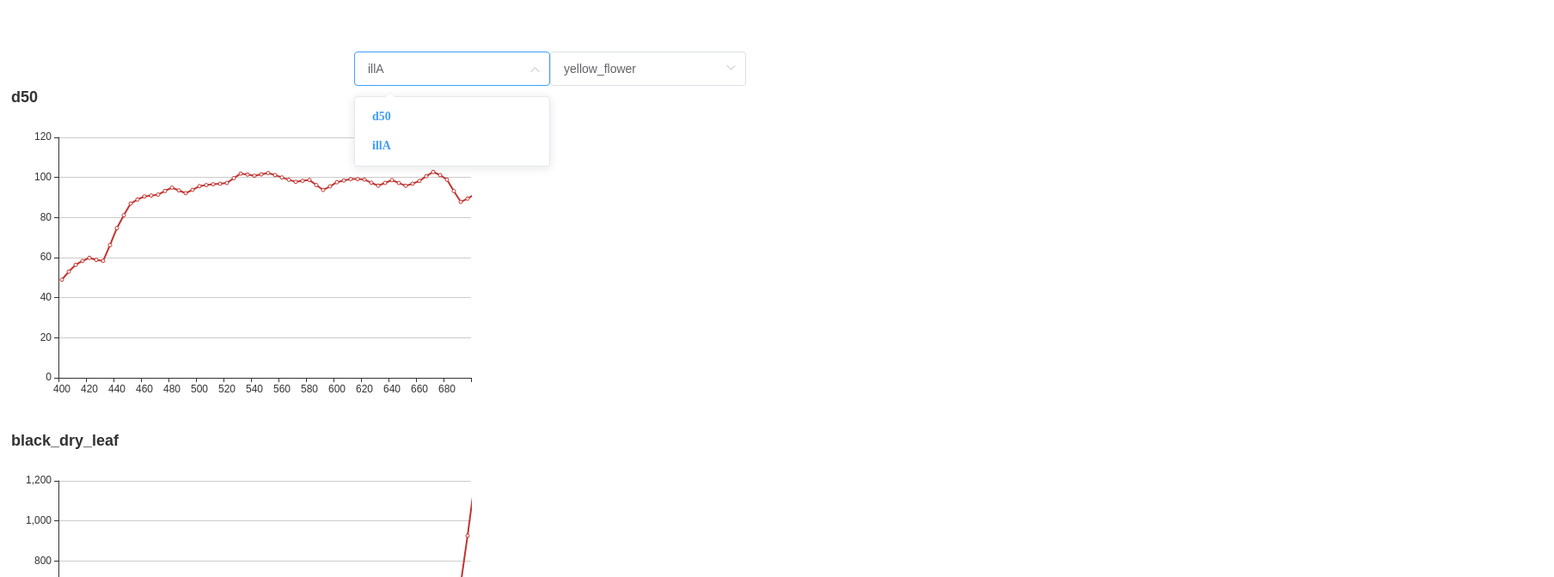
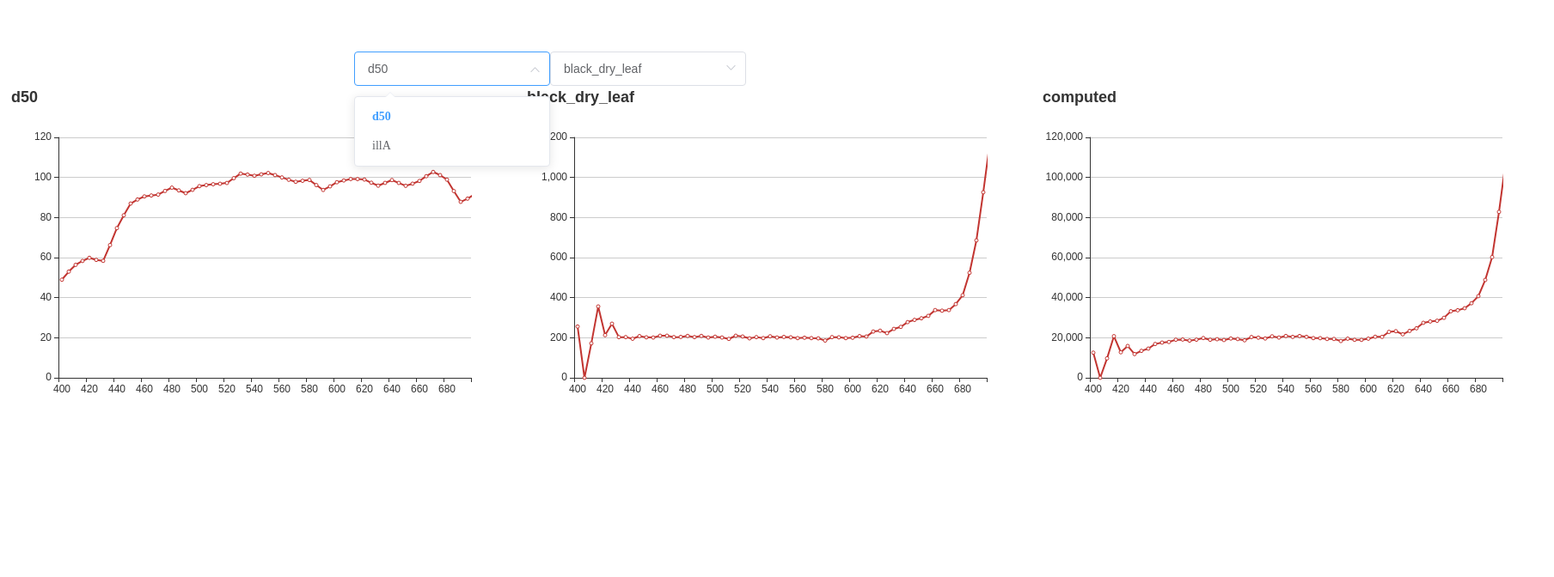
Before and after one commit to HaoPatrick/UltraSpectrum, a Vue app: page / in a window 1280 px wide. Both pictures are taken after a click on the icon 622 px from the left and 80 px from the top of the page. Shown: the top 672 px of the page at 86% size, 1808 px wide, since content can reach past the window. Built offline with nearby package versions, Linux system fonts and the light colour scheme.

Commit message:
select bug fix

```diff
--- a/src/App.vue
+++ b/src/App.vue
@@ -1,17 +1,18 @@
 <template>
   <div id="app">
     <div>
-      <el-select v-model="selectedLight">
-        <el-option v-for="item in lights" :key="item.name" :label="item.name" :value="item">
+      <el-select @change="updateChange" placeholder="Select" v-model="selectedLight">
+        <el-option v-for="(item,index) in lights" :key="item.name" :label="item.name" :value="index">
         </el-option>
       </el-select>
-      <el-select v-model="selectedReflectance">
-        <el-option v-for="item in reflectance" :key="item.name" :label="item.name" :value="item"></el-option>
+      <el-select @change="updateChange" placeholder="Select" v-model="selectedReflectance">
+        <el-option v-for="(item,index) in reflectance" :key="item.name" :label="item.name" :value="index"></el-option>
       </el-select>
     </div>
-    <div>
-      <SpecGraph v-if="selectedLight.name!==''" ref="lightGraph" :id="'light'" :spec='selectedLight'></SpecGraph>
-      <SpecGraph v-if="selectedReflectance.name!==''" ref="refleComponent" :id="'reflectance'" :spec='selectedReflectance'></SpecGraph>
+    <div class="graph-column">
+      <SpecGraph v-if="selectedLight.name!==''" :id="'light'" :spec='lights[selectedLight]'></SpecGraph>
+      <SpecGraph v-if="selectedReflectance.name!==''" :id="'reflectance'" :spec='reflectance[selectedReflectance]'></SpecGraph>
+      <SpecGraph v-if="selectComputed.name!==''" :id="'computed'" :spec='selectComputed'></SpecGraph>
     </div>
   </div>
 </template>
@@ -19,6 +20,7 @@
 <script lang="ts">
 import { Component, Vue } from "vue-property-decorator";
 import SpecGraph from "./components/SpecGraph.vue";
+import { specMulti, SpecValue } from "./util";
 
 @Component({
   components: {
@@ -26,27 +28,48 @@ import SpecGraph from "./components/SpecGraph.vue";
   }
 })
 export default class App extends Vue {
-  lights = [
+  lights: SpecValue[] = [
     require("./assets/spec_lights/d50.json"),
     require("./assets/spec_lights/illA.json")
   ];
-  reflectance = [
+  reflectance: SpecValue[] = [
     require("./assets/spec_reflectance/black_dry_leaf.json"),
     require("./assets/spec_reflectance/green_leaf.json"),
     require("./assets/spec_reflectance/red_flower.json"),
     require("./assets/spec_reflectance/yellow_flower.json")
   ];
 
-  selectedLight: object = this.lights[0];
-  selectedReflectance: object = this.reflectance[0];
-  mounted() {}
+  mounted() {
+    this.updateChange();
+  }
+  selectedLight: number = 0;
+  selectedReflectance: number = 0;
+  selectComputed: SpecValue = {} as SpecValue;
 
-  $refs!: {
-    spcComponent: SpecGraph;
-    refleComponent: SpecGraph;
-  };
+  updateChange() {
+    const computedData = specMulti(
+      this.lights[this.selectedLight].data,
+      this.reflectance[this.selectedReflectance].data
+    );
+    const example = this.lights[this.selectedLight];
+    const result: SpecValue = {
+      name: "computed",
+      type: "computed",
+      type_max: example.type_max * this.selectComputed.type_max,
+      start_nm: example.start_nm,
+      end_nm: example.end_nm,
+      resolution: example.resolution,
+      data: computedData
+    };
+    this.selectComputed = result;
+  }
 }
 </script>
+<style scoped>
+.graph-column {
+  display: flex;
+}
+</style>
 
 <style>
 #app {
--- /dev/null
+++ b/src/util/index.ts
@@ -0,0 +1,16 @@
+export interface SpecValue {
+    name: string;
+    type: string;
+    type_max: number;
+    start_nm: number;
+    end_nm: number;
+    resolution: number;
+    data: number[];
+}
+
+export function specMulti(data1: number[], data2: number[]) {
+    const multipled = data1.map((_, i) => {
+        return data1[i] * data2[i];
+    });
+    return multipled;
+}
```
